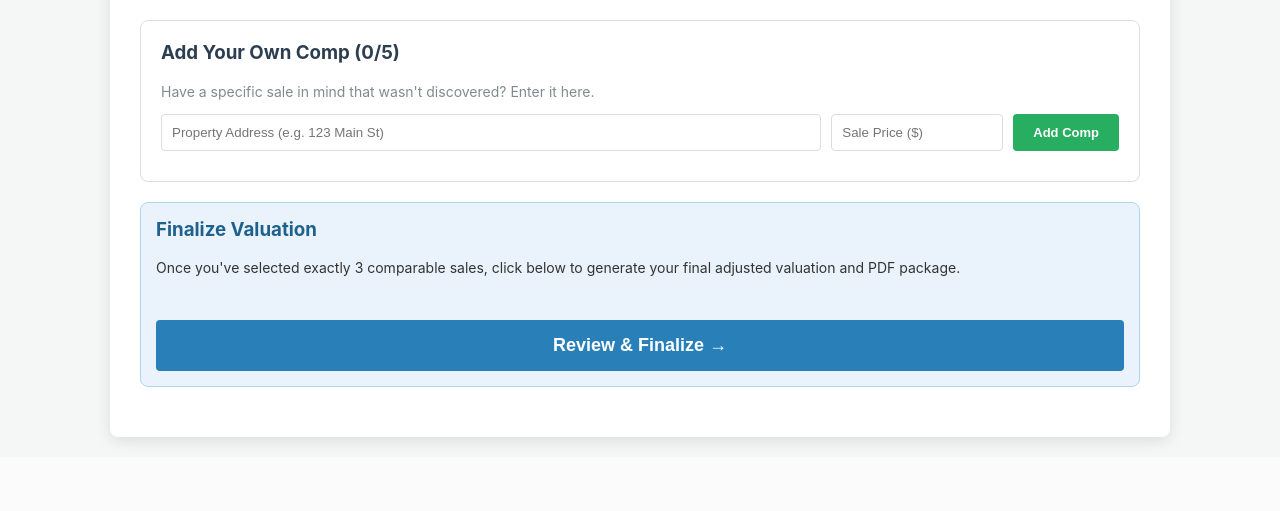
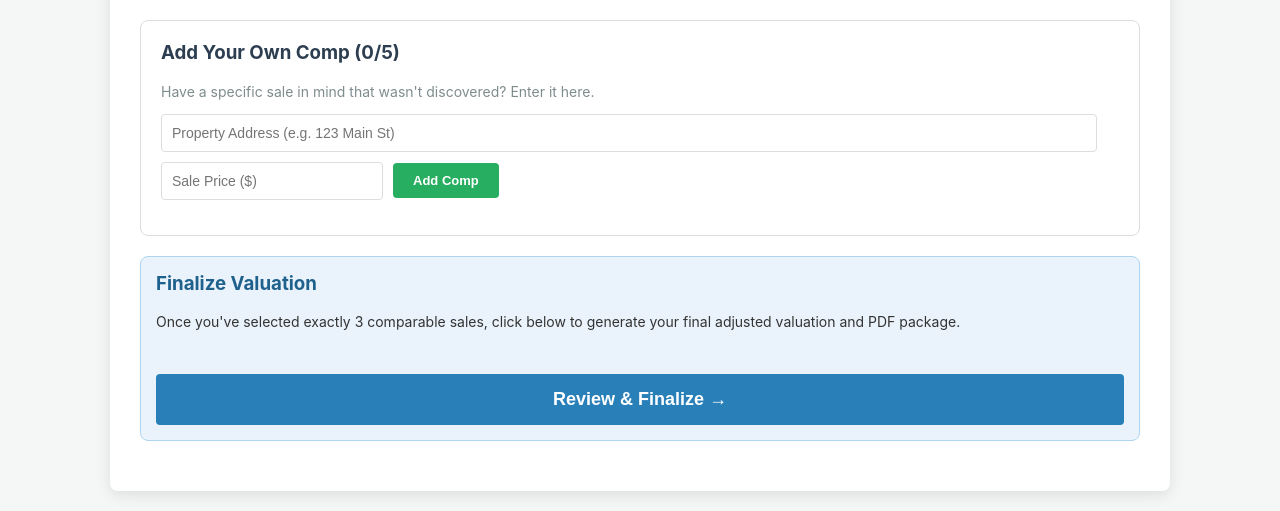
Before and after one commit to jwlehane/griever, a FastAPI app: template src/templates/curation.html in a window 1280 px wide. Shown: the part 610-1121 px from the top of the page. Before the commit the page ends 1057 px from the top, so only its background shows below. Run offline with FastAPI, Linux system fonts and the light colour scheme; the template is opened without the code that fills it, so the values that code supplies are empty.

Commit message:
Fix UI formatting and form submission logic for manual comps field

```diff
--- a/src/templates/curation.html
+++ b/src/templates/curation.html
@@ -131,10 +131,12 @@
             <div id="manual-comp-form">
                 <input type="hidden" id="manual_property_id" value="{{ subject_id }}">
                 <input type="hidden" id="manual_subject_address" value="{{ subject.address|escape }}">
-                <div style="display: flex; gap: 10px;">
-                    <input type="text" id="manual_address" placeholder="Property Address (e.g. 123 Main St)" style="flex: 1; padding: 10px; border: 1px solid #ddd; border-radius: 4px;" required>
-                    <input type="number" id="manual_price" placeholder="Sale Price ($)" style="width: 150px; padding: 10px; border: 1px solid #ddd; border-radius: 4px;" required>
-                    <button type="button" id="manual_btn" onclick="submitManualComp()" style="padding: 10px 20px; background: #27ae60; color: white; border: none; border-radius: 4px; cursor: pointer; font-weight: bold;">Add Comp</button>
+                <div style="margin-bottom: 15px;">
+                    <input type="text" id="manual_address" placeholder="Property Address (e.g. 123 Main St)" style="width: calc(100% - 22px); padding: 10px; border: 1px solid #ddd; border-radius: 4px; font-size: 14px; box-sizing: border-box; display: block; margin-bottom: 10px;">
+                    <div style="display: flex; gap: 10px; align-items: center;">
+                        <input type="number" id="manual_price" placeholder="Sale Price ($)" style="width: 200px; padding: 10px; border: 1px solid #ddd; border-radius: 4px; font-size: 14px;">
+                        <button type="button" id="manual_btn" onclick="submitManualComp()" style="padding: 10px 20px; background: #27ae60; color: white; border: none; border-radius: 4px; cursor: pointer; font-weight: bold;">Add Comp</button>
+                    </div>
                 </div>
                 <div id="manual_msg" style="margin-top: 10px; font-size: 13px;"></div>
             </div>
```
